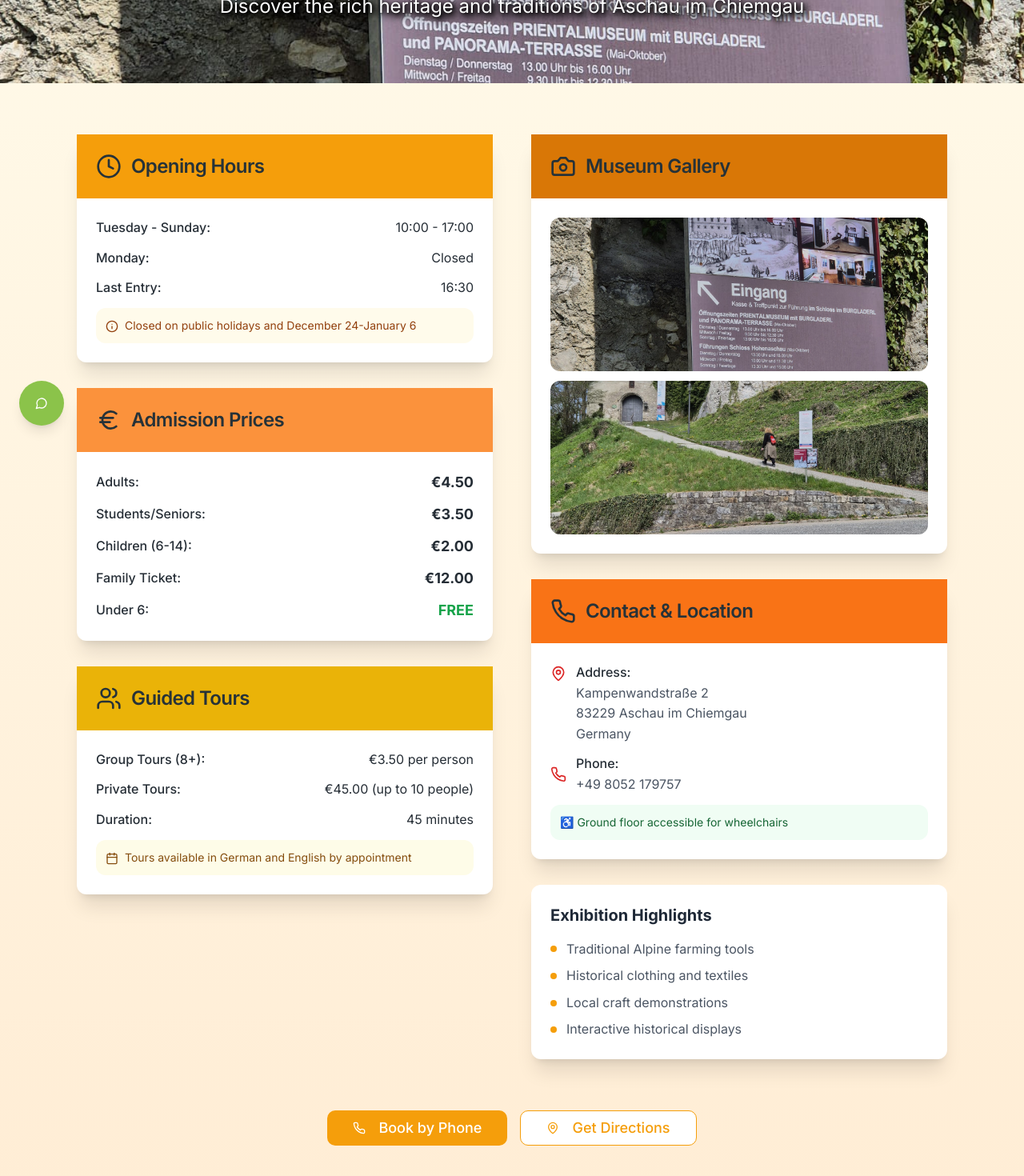
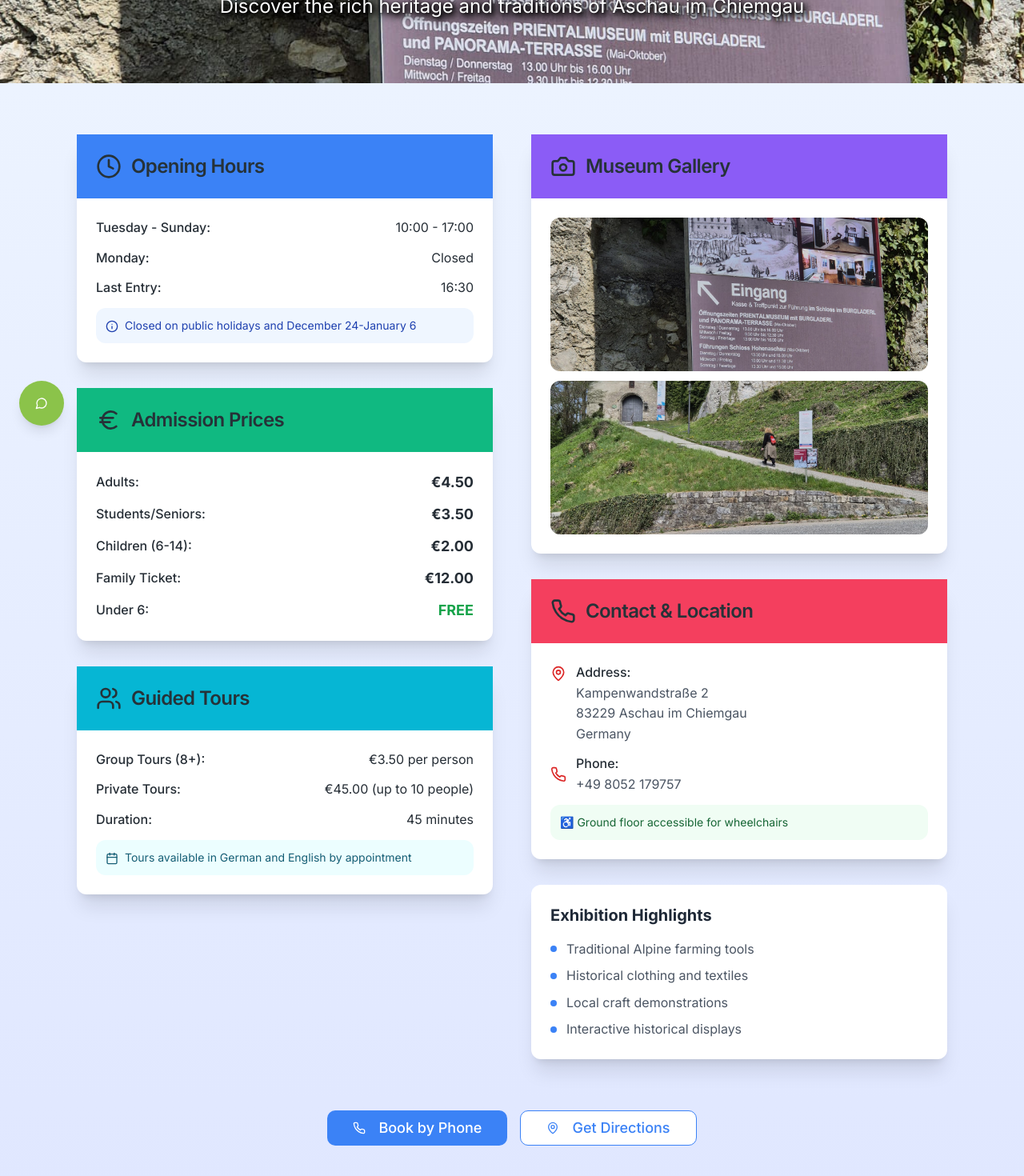
Before and after one commit to Esther1590/aschau-escape-design-system, a React (Vite) app: page /local-history-museum in a window 1280 px wide. Shown: the part 244-1714 px from the top of the page at 80% size. Built offline with nearby package versions, Linux system fonts and the light colour scheme.

Commit message:
Reverted to commit 53b44eb742e1202b53142f9971b0f7026c612303

```diff
--- a/src/pages/LocalHistoryMuseum.tsx
+++ b/src/pages/LocalHistoryMuseum.tsx
@@ -1,4 +1,3 @@
-
 import { useState } from 'react';
 import Header from '@/components/Header';
 import { Button } from '@/components/ui/button';
@@ -26,7 +25,7 @@ const LocalHistoryMuseum = () => {
   };
 
   return (
-    <div className="min-h-screen bg-gradient-to-b from-amber-50 to-orange-100 dark:from-amber-900/20 dark:to-orange-900/20">
+    <div className="min-h-screen bg-gradient-to-b from-blue-50 to-indigo-100 dark:from-gray-900 dark:to-gray-800">
       <Header />
 
       {/* Hero Section */}
@@ -59,7 +58,7 @@ const LocalHistoryMuseum = () => {
             {/* Visitor Information */}
             <div className="space-y-8">
               <Card className="shadow-xl border-0 dark:bg-gray-800">
-                <CardHeader className="bg-amber-500 text-white">
+                <CardHeader className="bg-blue-500 text-white">
                   <CardTitle className="flex items-center space-x-3 text-2xl">
                     <Clock className="w-8 h-8" />
                     <span>{language === 'EN' ? 'Opening Hours' : 'Öffnungszeiten'}</span>
@@ -85,8 +84,8 @@ const LocalHistoryMuseum = () => {
                       </span>
                       <span>16:30</span>
                     </div>
-                    <div className="bg-amber-50 dark:bg-amber-900/30 p-3 rounded-lg">
-                      <p className="text-sm text-amber-800 dark:text-amber-200">
+                    <div className="bg-blue-50 dark:bg-blue-900/30 p-3 rounded-lg">
+                      <p className="text-sm text-blue-800 dark:text-blue-200">
                         <Info className="w-4 h-4 inline mr-2" />
                         {language === 'EN'
                           ? 'Closed on public holidays and December 24-January 6'
@@ -99,7 +98,7 @@ const LocalHistoryMuseum = () => {
               </Card>
 
               <Card className="shadow-xl border-0 dark:bg-gray-800">
-                <CardHeader className="bg-orange-400 text-white">
+                <CardHeader className="bg-emerald-500 text-white">
                   <CardTitle className="flex items-center space-x-3 text-2xl">
                     <Euro className="w-8 h-8" />
                     <span>{language === 'EN' ? 'Admission Prices' : 'Eintrittspreise'}</span>
@@ -144,7 +143,7 @@ const LocalHistoryMuseum = () => {
               </Card>
 
               <Card className="shadow-xl border-0 dark:bg-gray-800">
-                <CardHeader className="bg-yellow-500 text-white">
+                <CardHeader className="bg-cyan-500 text-white">
                   <CardTitle className="flex items-center space-x-3 text-2xl">
                     <Users className="w-8 h-8" />
                     <span>{language === 'EN' ? 'Guided Tours' : 'Führungen'}</span>
@@ -170,8 +169,8 @@ const LocalHistoryMuseum = () => {
                       </span>
                       <span>45 {language === 'EN' ? 'minutes' : 'Minuten'}</span>
                     </div>
-                    <div className="bg-yellow-50 dark:bg-yellow-900/30 p-3 rounded-lg">
-                      <p className="text-sm text-yellow-800 dark:text-yellow-200">
+                    <div className="bg-cyan-50 dark:bg-cyan-900/30 p-3 rounded-lg">
+                      <p className="text-sm text-cyan-800 dark:text-cyan-200">
                         <Calendar className="w-4 h-4 inline mr-2" />
                         {language === 'EN'
                           ? 'Tours available in German and English by appointment'
@@ -187,7 +186,7 @@ const LocalHistoryMuseum = () => {
             {/* Gallery and Contact */}
             <div className="space-y-8">
               <Card className="shadow-xl border-0 dark:bg-gray-800">
-                <CardHeader className="bg-amber-600 text-white">
+                <CardHeader className="bg-violet-500 text-white">
                   <CardTitle className="flex items-center space-x-3 text-2xl">
                     <Camera className="w-8 h-8" />
                     <span>{language === 'EN' ? 'Museum Gallery' : 'Museum Galerie'}</span>
@@ -214,7 +213,7 @@ const LocalHistoryMuseum = () => {
               </Card>
 
               <Card className="shadow-xl border-0 dark:bg-gray-800">
-                <CardHeader className="bg-orange-500 text-white">
+                <CardHeader className="bg-rose-500 text-white">
                   <CardTitle className="flex items-center space-x-3 text-2xl">
                     <Phone className="w-8 h-8" />
                     <span>{language === 'EN' ? 'Contact & Location' : 'Kontakt & Standort'}</span>
@@ -259,28 +258,28 @@ const LocalHistoryMuseum = () => {
                   </h3>
                   <ul className="space-y-2 text-gray-600 dark:text-gray-300">
                     <li className="flex items-center">
-                      <div className="w-2 h-2 bg-amber-500 rounded-full mr-3"></div>
+                      <div className="w-2 h-2 bg-blue-500 rounded-full mr-3"></div>
                       {language === 'EN'
                         ? 'Traditional Alpine farming tools'
                         : 'Traditionelle alpine Landwirtschaftsgeräte'
                       }
                     </li>
                     <li className="flex items-center">
-                      <div className="w-2 h-2 bg-amber-500 rounded-full mr-3"></div>
+                      <div className="w-2 h-2 bg-blue-500 rounded-full mr-3"></div>
                       {language === 'EN'
                         ? 'Historical clothing and textiles'
                         : 'Historische Kleidung und Textilien'
                       }
                     </li>
                     <li className="flex items-center">
-                      <div className="w-2 h-2 bg-amber-500 rounded-full mr-3"></div>
+                      <div className="w-2 h-2 bg-blue-500 rounded-full mr-3"></div>
                       {language === 'EN'
                         ? 'Local craft demonstrations'
                         : 'Lokale Handwerksvorführungen'
                       }
                     </li>
                     <li className="flex items-center">
-                      <div className="w-2 h-2 bg-amber-500 rounded-full mr-3"></div>
+                      <div className="w-2 h-2 bg-blue-500 rounded-full mr-3"></div>
                       {language === 'EN'
                         ? 'Interactive historical displays'
                         : 'Interaktive historische Ausstellungen'
@@ -296,7 +295,7 @@ const LocalHistoryMuseum = () => {
           <div className="mt-12 text-center space-y-4">
             <Button
               size="lg"
-              className="bg-amber-500 hover:bg-amber-600 text-white px-8 py-4 text-lg mr-4"
+              className="bg-blue-500 hover:bg-blue-600 text-white px-8 py-4 text-lg mr-4"
               onClick={() => window.open('tel:+49-8052-179757', '_self')}
             >
               <Phone className="w-5 h-5 mr-2" />
@@ -305,7 +304,7 @@ const LocalHistoryMuseum = () => {
             <Button
               size="lg"
               variant="outline"
-              className="border-amber-500 text-amber-500 hover:bg-amber-500 hover:text-white px-8 py-4 text-lg"
+              className="border-blue-500 text-blue-500 hover:bg-blue-500 hover:text-white px-8 py-4 text-lg"
               onClick={() => window.open('https://maps.google.com/?q=Heimatmuseum,+Aschau+im+Chiemgau', '_blank')}
             >
               <MapPin className="w-5 h-5 mr-2" />
```
